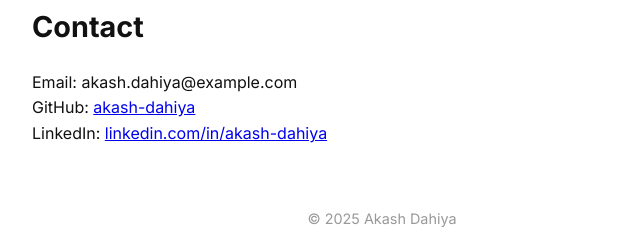
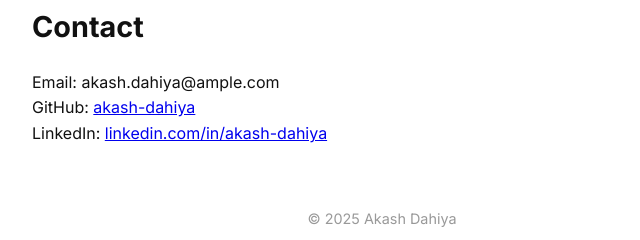
Before and after one commit to akash-dahiya/akash-dahiya.github.io, a plain HTML site: page index.html in a window 1280 px wide. Shown: the part 1604-1844 px from the top of the page, 258-898 px from the left. Drawn offline with Linux system fonts and the light colour scheme.

Commit message:
Update index.html

```diff
--- a/index.html
+++ b/index.html
@@ -149,7 +149,7 @@
 
   <section id="contact">
     <h2>Contact</h2>
-    <p>Email: akash.dahiya@example.com</p>
+    <p>Email: akash.dahiya@ample.com</p>
     <p>GitHub: <a href="https://github.com/akash-dahiya" target="_blank">akash-dahiya</a></p>
     <p>LinkedIn: <a href="https://linkedin.com/in/akash-dahiya" target="_blank">linkedin.com/in/akash-dahiya</a></p>
   </section>
```
